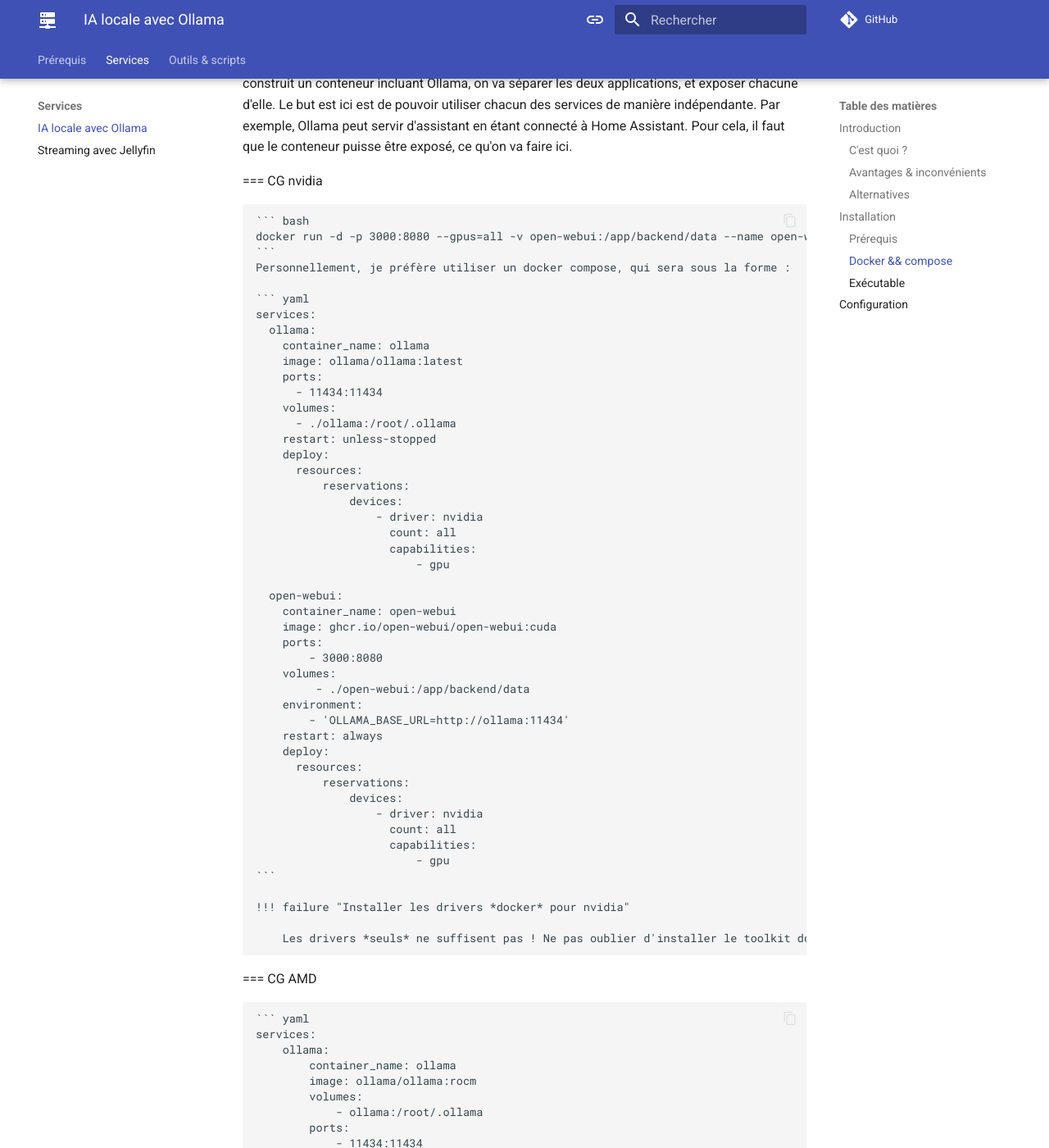
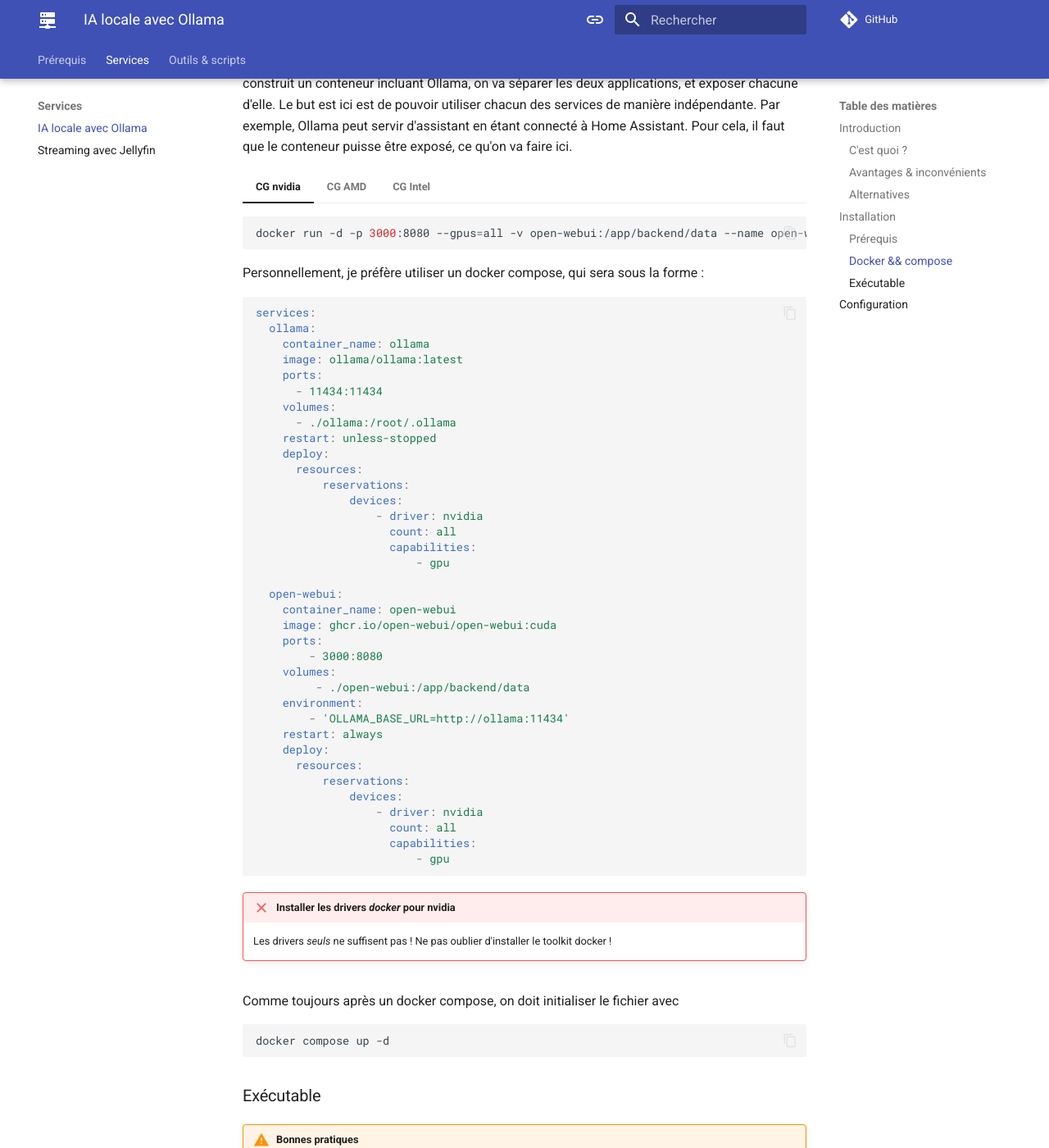
Before and after one commit to adenyrr/become.sh, an MkDocs documentation site: the page built from docs/services/ollama.md, in a window 1280 px wide and 1400 px high, scrolled down 2639 px. Shown: the whole window at 82% size. Built offline with MkDocs 1.6.1 and Material for MkDocs 9.7.7, drawn with Linux system fonts in a browser that asks for light colours; comment, search, counter and statistics services are not loaded; some of the changed text lies outside the part shown.

Commit message:
Update ollama.md

````diff
--- a/docs/services/ollama.md
+++ b/docs/services/ollama.md
@@ -104,7 +104,7 @@
 
 La méthode recommandée, comme bien souvent, est de passer via docker. Même si OpenWebUI construit un conteneur incluant Ollama, on va séparer les deux applications, et exposer chacune d'elle. Le but est ici est de pouvoir utiliser chacun des services de manière indépendante. Par exemple, Ollama peut servir d'assistant en étant connecté à Home Assistant. Pour cela, il faut que le conteneur puisse être exposé, ce qu'on va faire ici.
 
-=== CG nvidia
+=== "CG nvidia"
 
     ``` bash
     docker run -d -p 3000:8080 --gpus=all -v open-webui:/app/backend/data --name open-webui --restart always ghcr.io/open-webui/open-webui:cuda
@@ -154,7 +154,7 @@
 
         Les drivers *seuls* ne suffisent pas ! Ne pas oublier d'installer le toolkit docker !
 
-=== CG AMD
+=== "CG AMD"
 
     ``` yaml
     services:
@@ -179,7 +179,7 @@
                 - 'OLLAMA_BASE_URL=http://ollama:11434'
             restart: always
     ```
-=== Intel
+=== "CG Intel"
 
     Officiellement, les cartes Intel ne sont pas prises en charge.
 
````
